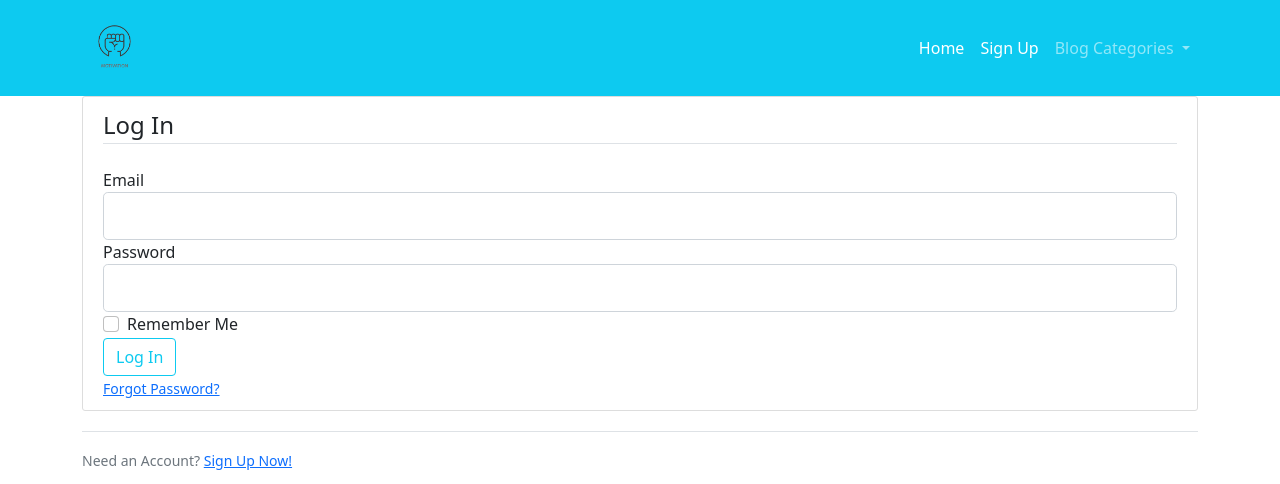
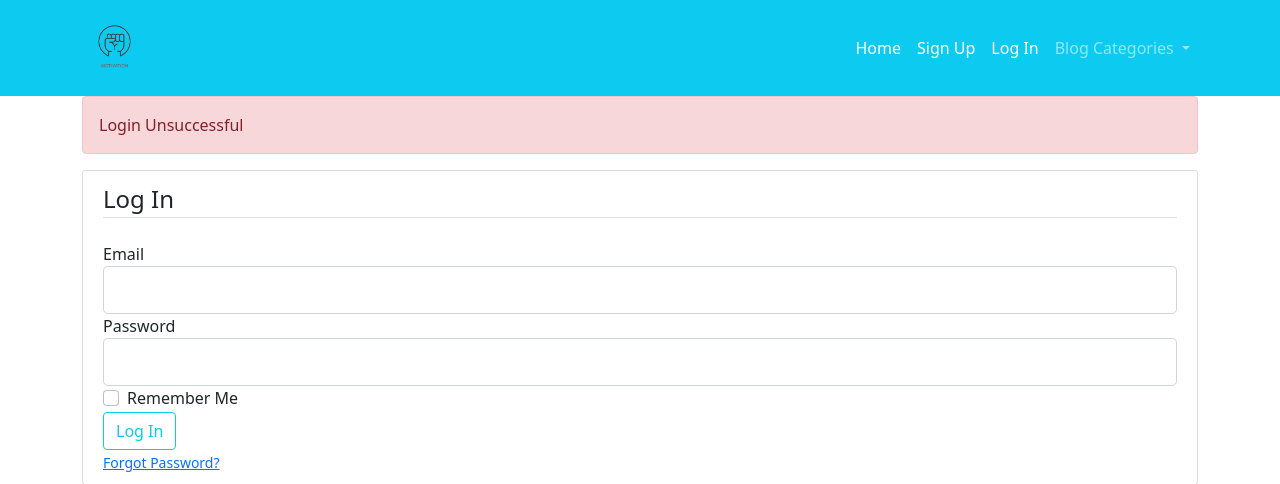
Before and after one commit to Davine-94/Personal-Blog, a Flask app: page /login in a window 1280 px wide. Shown: the top 484 px of the page. Run offline with Flask 2, Linux system fonts and the light colour scheme.

Commit message:
Modified the login and base templates

```diff
--- a/app/routes.py
+++ b/app/routes.py
@@ -32,7 +32,13 @@ def register():
         return redirect(url_for('home'))
     return render_template('register.html', title='Register', form=form)
 
-@app.route("/login")
+@app.route("/login", methods = ['GET','POST'])
 def login():
     form = LoginForm()
+    if form.validate_on_submit():
+        if form.email.data == 'admin@demo.com' and form.password.data == 'password':
+            flash('You have been logged in!','success')
+            return redirect(url_for('home'))
+    else:
+        flash('Login Unsuccessful','danger')
     return render_template('login.html', title='Login', form=form)
--- a/app/templates/base.html
+++ b/app/templates/base.html
@@ -32,6 +32,9 @@
           <li class="nav-item">
             <a class="nav-link active" href="{{ url_for('register') }}">Sign Up</a>
           </li>
+          <li class="nav-item">
+            <a class="nav-link active" href="{{ url_for('login')}}">Log In</a>
+          </li>
           <li class="nav-item active dropdown">
             <a class="nav-link dropdown-toggle" href="#" id="navbarDropdown" role="button" data-bs-toggle="dropdown" aria-expanded="false">
               Blog Categories
```
